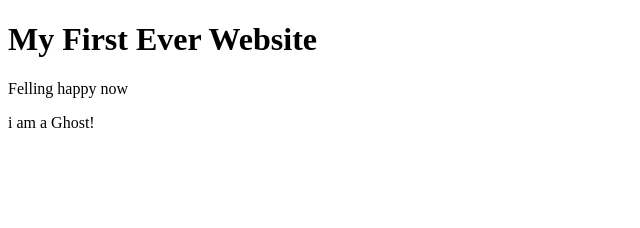
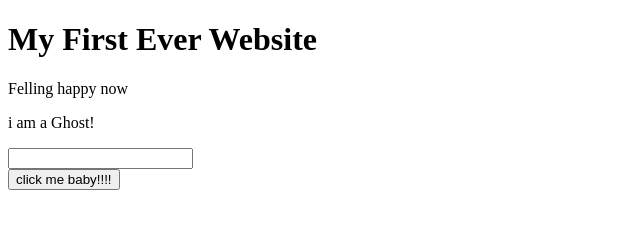
Before and after one commit to Azhar1404/My-First-Website, a plain HTML site: page Index.html in a window 1280 px wide. Shown: the whole page, without its empty margins (0-640 px from the left). Drawn offline with Linux system fonts and the light colour scheme.

Commit message:
Done Adding Button

```diff
--- a/Index.html
+++ b/Index.html
@@ -10,5 +10,8 @@
     <h1>My First Ever Website</h1>
     <p>Felling happy now</p>
     <p>i am a Ghost!</p>
+    <input type="text">
+    <br>
+    <button>click me baby!!!!</button>
 </body>
 </html>
```
